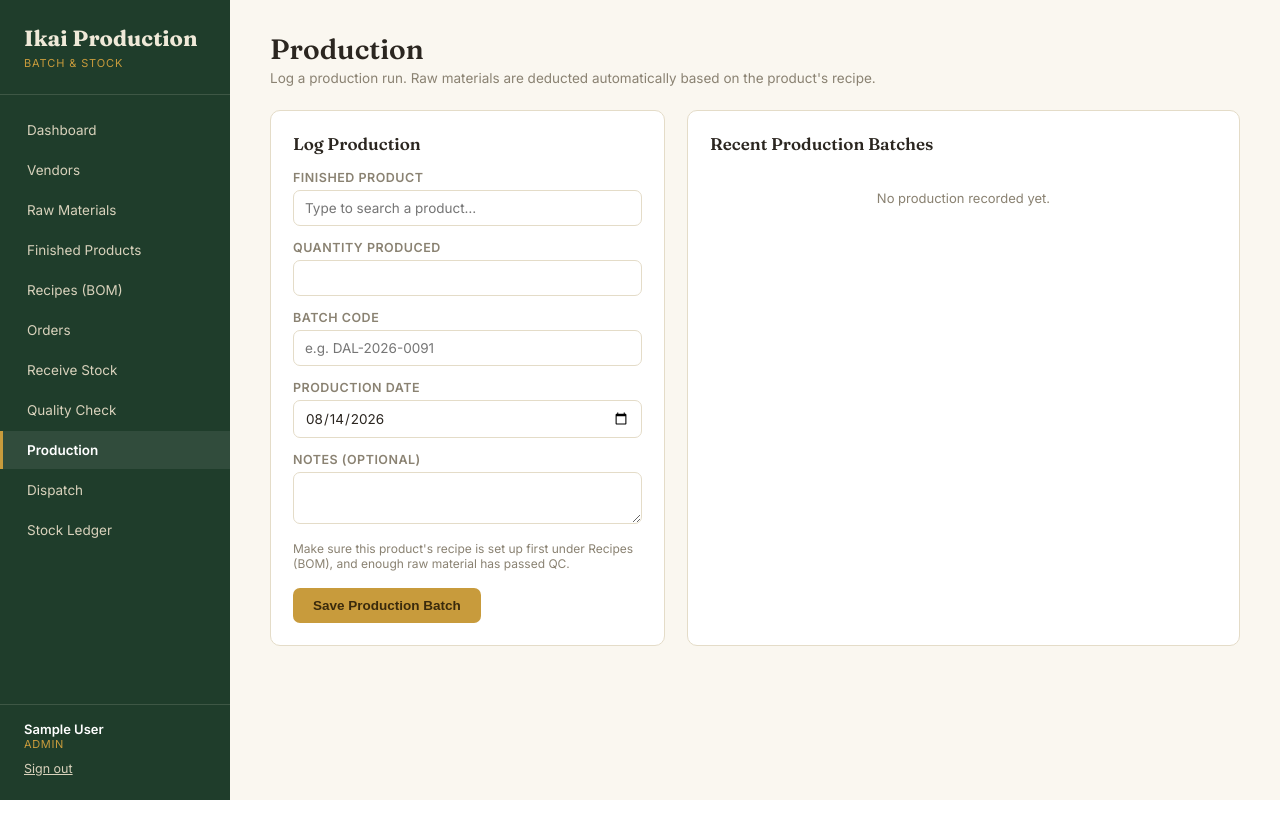
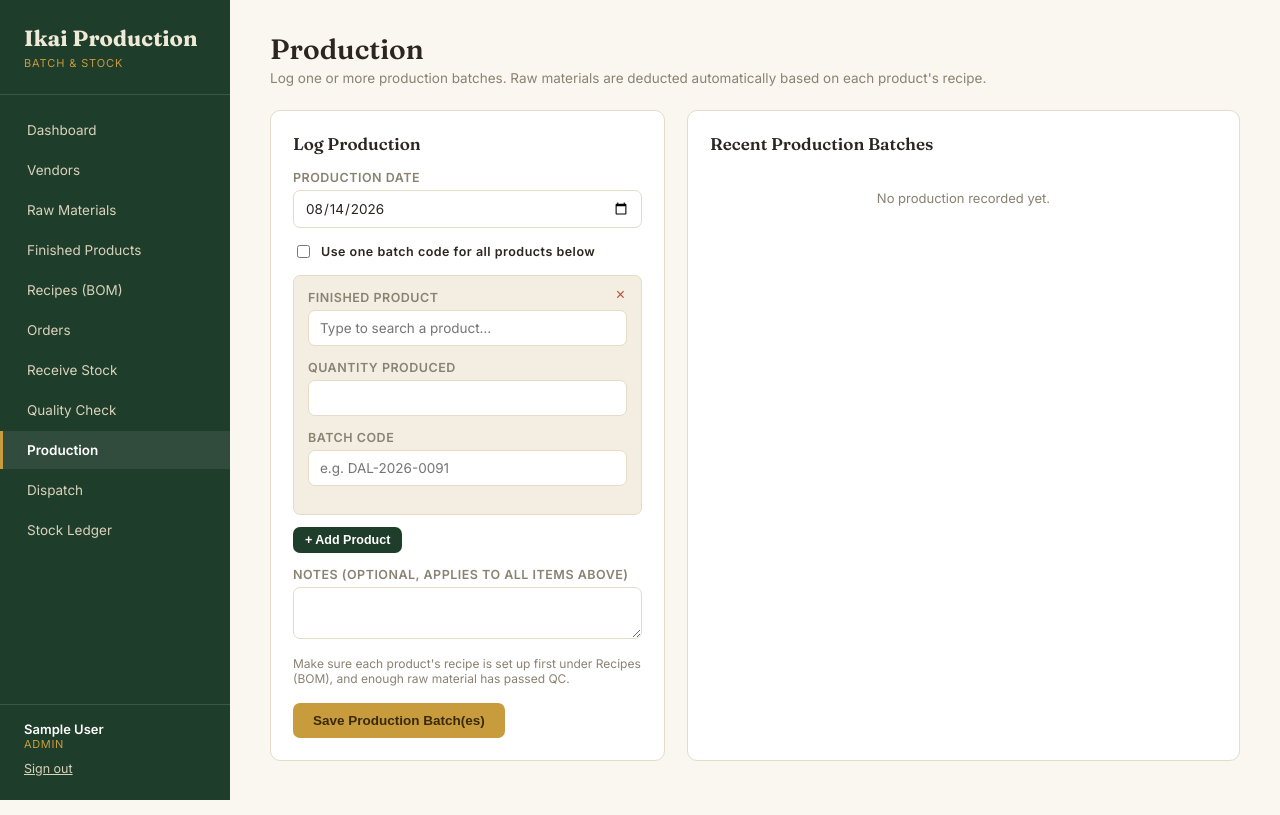
Before and after one commit to arshad12525/ikai-production, a Flask app: page /production in a window 1280 px wide. Run offline with Flask 3, Linux system fonts and the light colour scheme; the visitor is signed in with stand-in values (Sample User, id 1); data that the repository does not hold is empty.

Commit message:
Update production.html

```diff
--- a/templates/production.html
+++ b/templates/production.html
@@ -70,6 +70,10 @@ tr:last-child td{border-bottom:none;}
 .combo-option:hover,.combo-option.highlighted{background:var(--panel-alt);}
 .combo-option.no-match{color:var(--muted);cursor:default;font-style:italic;}
 .combo-option.no-match:hover{background:transparent;}
+
+.production-item-row{border:1px solid var(--border);border-radius:7px;padding:14px;margin-bottom:12px;position:relative;background:var(--panel-alt);}
+.remove-item-btn{position:absolute;top:10px;right:10px;background:none;border:none;color:var(--danger);cursor:pointer;font-size:16px;line-height:1;}
+.link-btn{background:none;border:none;color:var(--danger);cursor:pointer;text-decoration:underline;padding:0;font-size:13px;font-family:inherit;}
 </style>
 </head>
 <body>
@@ -101,7 +105,7 @@ tr:last-child td{border-bottom:none;}
   </div>
   <div class="main">
     <div class="pagehead">
-      <div><h1>Production</h1><p>Log a production run. Raw materials are deducted automatically based on the product's recipe.</p></div>
+      <div><h1>Production</h1><p>Log one or more production batches. Raw materials are deducted automatically based on each product's recipe.</p></div>
     </div>
     {% with messages = get_flashed_messages(with_categories=true) %}
       {% for category, message in messages %}
@@ -112,22 +116,25 @@ tr:last-child td{border-bottom:none;}
     <div class="grid-2">
       <div class="card">
         <h2>Log Production</h2>
-        <form method="POST">
-          <div class="field"><label>Finished Product</label>
-            <div class="combo" id="fp-combo">
-              <input type="text" class="combo-input" id="fp-search" placeholder="Type to search a product…" autocomplete="off" required>
-              <input type="hidden" name="finished_product_id" id="fp-hidden">
-              <div class="combo-list" id="fp-list">
-                {% for p in products %}<div class="combo-option" data-id="{{ p.id }}" data-name="{{ p.name }}">{{ p.name }}</div>{% endfor %}
+        <form method="POST" id="production-form">
+          <div class="field"><label>Production Date</label><input type="date" name="production_date" value="{{ today }}" required></div>
+
+          <div class="field" style="display:flex;align-items:center;gap:8px;">
+            <input type="checkbox" id="same-batch-toggle" style="width:auto;">
+            <label style="margin:0;text-transform:none;font-weight:600;color:var(--ink);" for="same-batch-toggle">Use one batch code for all products below</label>
           </div>
+          <div class="field" id="shared-batch-field" style="display:none;">
+            <label>Shared Batch Code</label>
+            <input type="text" id="shared-batch-code" placeholder="e.g. DAL-2026-0091">
           </div>
-          </div>
-          <div class="field"><label>Quantity Produced</label><input type="number" step="0.001" name="qty_produced" required></div>
-          <div class="field"><label>Batch Code</label><input type="text" name="batch_code" placeholder="e.g. DAL-2026-0091" required></div>
-          <div class="field"><label>Production Date</label><input type="date" name="production_date" value="{{ today }}" required></div>
-          <div class="field"><label>Notes (optional)</label><textarea name="notes" rows="2"></textarea></div>
-          <div class="hint">Make sure this product's recipe is set up first under Recipes (BOM), and enough raw material has passed QC.</div>
-          <br><button class="btn accent" type="submit">Save Production Batch</button>
+
+          <div id="production-items"></div>
+
+          <button type="button" class="btn small" id="add-item-btn" style="margin-bottom:14px;">+ Add Product</button>
+
+          <div class="field"><label>Notes (optional, applies to all items above)</label><textarea name="notes" rows="2"></textarea></div>
+          <div class="hint">Make sure each product's recipe is set up first under Recipes (BOM), and enough raw material has passed QC.</div>
+          <br><button class="btn accent" type="submit">Save Production Batch(es)</button>
         </form>
       </div>
       <div class="card">
@@ -139,7 +146,16 @@ tr:last-child td{border-bottom:none;}
           <tr>
             <td>{{ p.batch_code }}</td><td>{{ p.product_name }}</td>
             <td>{{ p.qty_produced }} {{ p.unit }}</td><td>{{ p.production_date }}</td>
-            <td><a href="{{ url_for('production_trace', batch_id=p.id) }}">Trace</a></td>
+            <td>
+              <a href="{{ url_for('production_trace', batch_id=p.id) }}">Trace</a>
+              {% if session.role == 'admin' %}
+              &nbsp;|&nbsp;
+              <form method="POST" action="{{ url_for('delete_production_batch', batch_id=p.id) }}" style="display:inline;"
+                    onsubmit="return confirm('Delete this production batch and reverse its stock effects? This cannot be undone.');">
+                <button type="submit" class="link-btn">Delete</button>
+              </form>
+              {% endif %}
+            </td>
           </tr>
           {% endfor %}
         </table>
@@ -149,12 +165,51 @@ tr:last-child td{border-bottom:none;}
 
   </div>
 </div>
+
+<!-- Row template, cloned by JS for each product line -->
+<template id="production-item-template">
+  <div class="production-item-row">
+    <button type="button" class="remove-item-btn" title="Remove this product">&times;</button>
+    <div class="field"><label>Finished Product</label>
+      <div class="combo item-fp-combo">
+        <input type="text" class="combo-input item-fp-search" placeholder="Type to search a product…" autocomplete="off" required>
+        <input type="hidden" name="finished_product_id[]" class="item-fp-hidden">
+        <div class="combo-list item-fp-list">
+          {% for p in products %}<div class="combo-option" data-id="{{ p.id }}" data-name="{{ p.name }}">{{ p.name }}</div>{% endfor %}
+        </div>
+      </div>
+    </div>
+    <div class="field"><label>Quantity Produced</label><input type="number" step="0.001" name="qty_produced[]" required></div>
+    <div class="field item-batch-field"><label>Batch Code</label><input type="text" name="batch_code[]" placeholder="e.g. DAL-2026-0091" required></div>
+  </div>
+</template>
+
 <script>
 (function(){
-  var wrap = document.getElementById('fp-combo');
-  var input = document.getElementById('fp-search');
-  var hidden = document.getElementById('fp-hidden');
-  var list = document.getElementById('fp-list');
+  var itemsContainer = document.getElementById('production-items');
+  var template = document.getElementById('production-item-template');
+  var addBtn = document.getElementById('add-item-btn');
+  var sameBatchToggle = document.getElementById('same-batch-toggle');
+  var sharedBatchField = document.getElementById('shared-batch-field');
+  var sharedBatchInput = document.getElementById('shared-batch-code');
+
+  function applySharedMode(){
+    var isShared = sameBatchToggle.checked;
+    sharedBatchField.style.display = isShared ? '' : 'none';
+    sharedBatchInput.required = isShared;
+    document.querySelectorAll('.item-batch-field').forEach(function(field){
+      field.style.display = isShared ? 'none' : '';
+      var input = field.querySelector('input[name="batch_code[]"]');
+      input.required = !isShared;
+    });
+  }
+  sameBatchToggle.addEventListener('change', applySharedMode);
+
+  function wireCombo(row){
+    var wrap = row.querySelector('.item-fp-combo');
+    var input = row.querySelector('.item-fp-search');
+    var hidden = row.querySelector('.item-fp-hidden');
+    var list = row.querySelector('.item-fp-list');
     var options = Array.prototype.slice.call(list.querySelectorAll('.combo-option'));
     var highlighted = -1;
 
@@ -197,10 +252,7 @@ tr:last-child td{border-bottom:none;}
       hideList();
     }
 
-  input.addEventListener('focus', function(){
-    showAll();
-    input.select();
-  });
+    input.addEventListener('focus', function(){ showAll(); input.select(); });
     input.addEventListener('input', function(){ hidden.value = ''; filter(); });
 
     list.addEventListener('click', function(e){
@@ -231,14 +283,54 @@ tr:last-child td{border-bottom:none;}
     document.addEventListener('click', function(e){
       if (!wrap.contains(e.target)) hideList();
     });
+  }
 
-  wrap.closest('form').addEventListener('submit', function(e){
+  function addRow(){
+    var clone = template.content.cloneNode(true);
+    var row = clone.querySelector('.production-item-row');
+    itemsContainer.appendChild(clone);
+    wireCombo(row);
+    row.querySelector('.remove-item-btn').addEventListener('click', function(){
+      if (itemsContainer.querySelectorAll('.production-item-row').length > 1) {
+        row.remove();
+      }
+    });
+    applySharedMode(); // keep new row's batch field in sync with current toggle state
+    return row;
+  }
+
+  addBtn.addEventListener('click', addRow);
+  addRow(); // always start with one row
+
+  document.getElementById('production-form').addEventListener('submit', function(e){
+    var rows = itemsContainer.querySelectorAll('.production-item-row');
+    var missing = false;
+
+    rows.forEach(function(row){
+      var hidden = row.querySelector('.item-fp-hidden');
+      var input = row.querySelector('.item-fp-search');
       if (!hidden.value) {
-      e.preventDefault();
+        missing = true;
         input.style.borderColor = 'var(--danger)';
         input.placeholder = 'Please pick a product from the list';
-      input.value = '';
       }
+    });
+
+    if (sameBatchToggle.checked) {
+      var sharedVal = sharedBatchInput.value.trim();
+      if (!sharedVal) {
+        missing = true;
+        sharedBatchInput.style.borderColor = 'var(--danger)';
+      } else {
+        // Copy the shared code into every row's (hidden) batch_code[] input
+        // so the backend sees one batch_code per product, same as before.
+        document.querySelectorAll('input[name="batch_code[]"]').forEach(function(inp){
+          inp.value = sharedVal;
+        });
+      }
+    }
+
+    if (missing) e.preventDefault();
   });
 })();
 </script>
```
Lines whose indentation alone changed are shown as unchanged.
